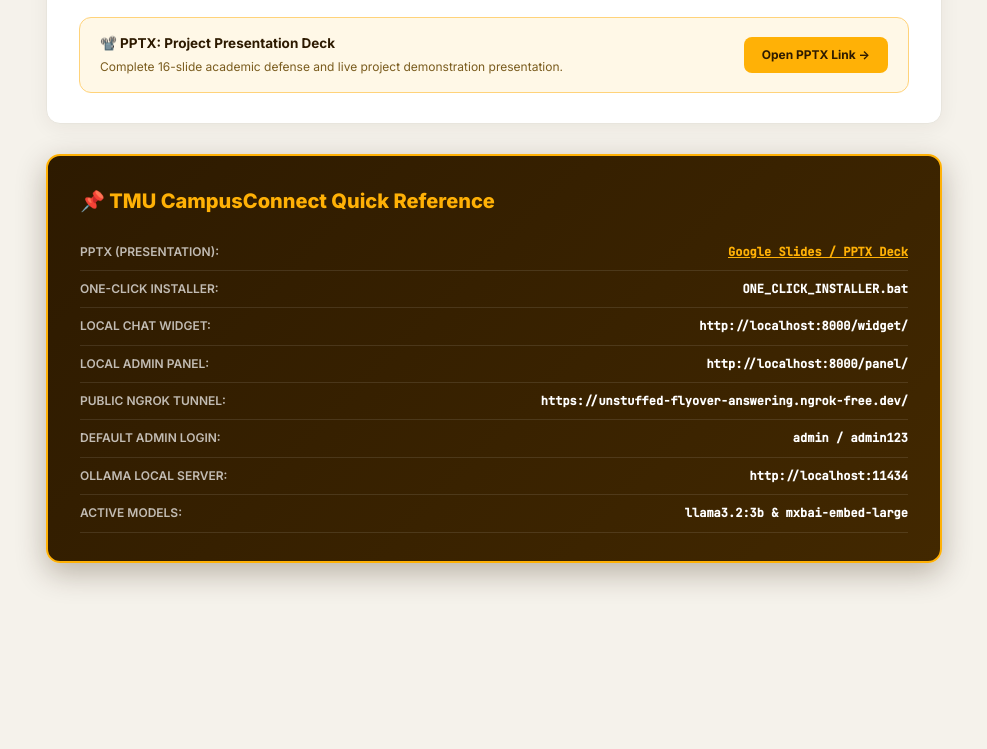
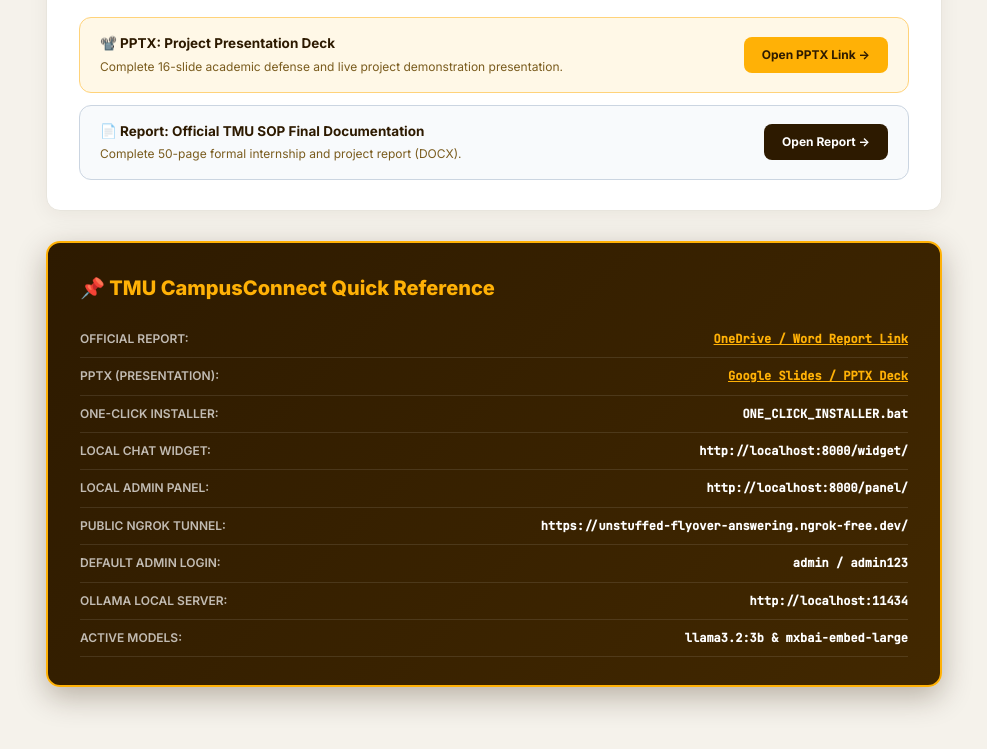
Before and after one commit to AashuTmuCollege-Account/tmu-campusconnect, a plain HTML site: page TMU_CampusConnect_Setup_Guide.html in a window 1280 px wide. Shown: the part 3488-4237 px from the top of the page, without its empty margins (146-1133 px from the left). Before the commit the page ends 4161 px from the top, so only its background shows below. Drawn offline with Linux system fonts and the light colour scheme.

Commit message:
docs: add formal Report docx link below PPTX section in README and guides

```diff
--- a/TMU_CampusConnect_Setup_Guide.html
+++ b/TMU_CampusConnect_Setup_Guide.html
@@ -393,10 +393,21 @@
       </div>
       <a href="https://docs.google.com/presentation/d/13RR1poanwfnmSjKM5t_sKsrNDSM0c-SPauWyYibzRMU/edit?usp=sharing" target="_blank" style="background:#FFB106; color:#2D1A00; font-weight:700; padding:8px 18px; border-radius:8px; text-decoration:none; font-size:12px;">Open PPTX Link →</a>
     </div>
+    <div style="margin-top:12px; background:#F8FAFC; border:1.5px solid #CBD5E1; border-radius:12px; padding:14px 20px; display:flex; align-items:center; justify-content:space-between; flex-wrap:wrap; gap:10px;">
+      <div>
+        <strong style="color:var(--text); font-size:13.5px;">📄 Report: Official TMU SOP Final Documentation</strong>
+        <p style="font-size:12px; color:var(--text-muted); margin-top:2px;">Complete 50-page formal internship and project report (DOCX).</p>
+      </div>
+      <a href="https://1drv.ms/w/c/e3fbbcd6169783b1/IQAjzOGNm1fYQ7aI9ddFIGi6AeZqgnmdRz36kVOfmjIvsBk?e=06bLx1" target="_blank" style="background:#2D1A00; color:#FFF; font-weight:700; padding:8px 18px; border-radius:8px; text-decoration:none; font-size:12px;">Open Report →</a>
+    </div>
   </div>
 
   <div class="ref-card">
     <h2>📌 TMU CampusConnect Quick Reference</h2>
+    <div class="ref-item">
+      <span class="ref-label">OFFICIAL REPORT:</span>
+      <span class="ref-val"><a href="https://1drv.ms/w/c/e3fbbcd6169783b1/IQAjzOGNm1fYQ7aI9ddFIGi6AeZqgnmdRz36kVOfmjIvsBk?e=06bLx1" target="_blank" style="color:#FFB106; text-decoration:underline;">OneDrive / Word Report Link</a></span>
+    </div>
     <div class="ref-item">
       <span class="ref-label">PPTX (PRESENTATION):</span>
       <span class="ref-val"><a href="https://docs.google.com/presentation/d/13RR1poanwfnmSjKM5t_sKsrNDSM0c-SPauWyYibzRMU/edit?usp=sharing" target="_blank" style="color:#FFB106; text-decoration:underline;">Google Slides / PPTX Deck</a></span>
```
Also changed, not shown: University_Chatbot_Setup_Guide.html (+11 -0 lines), 2 other files.
